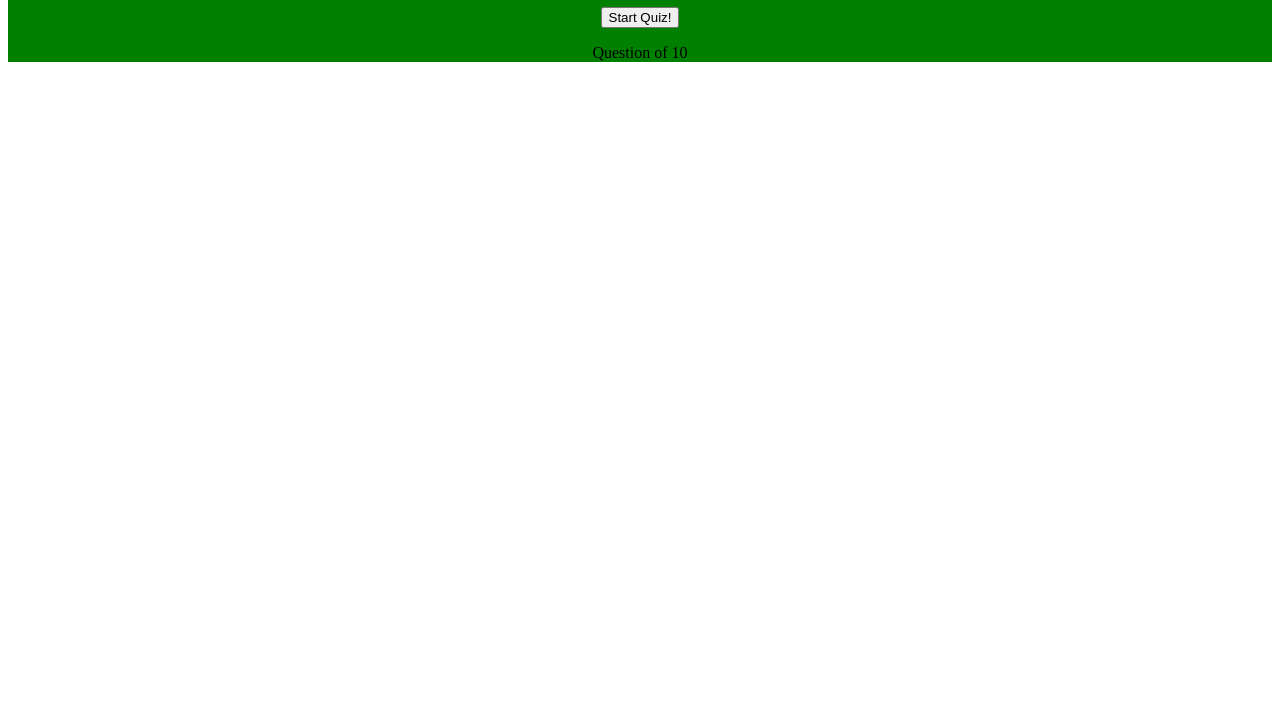
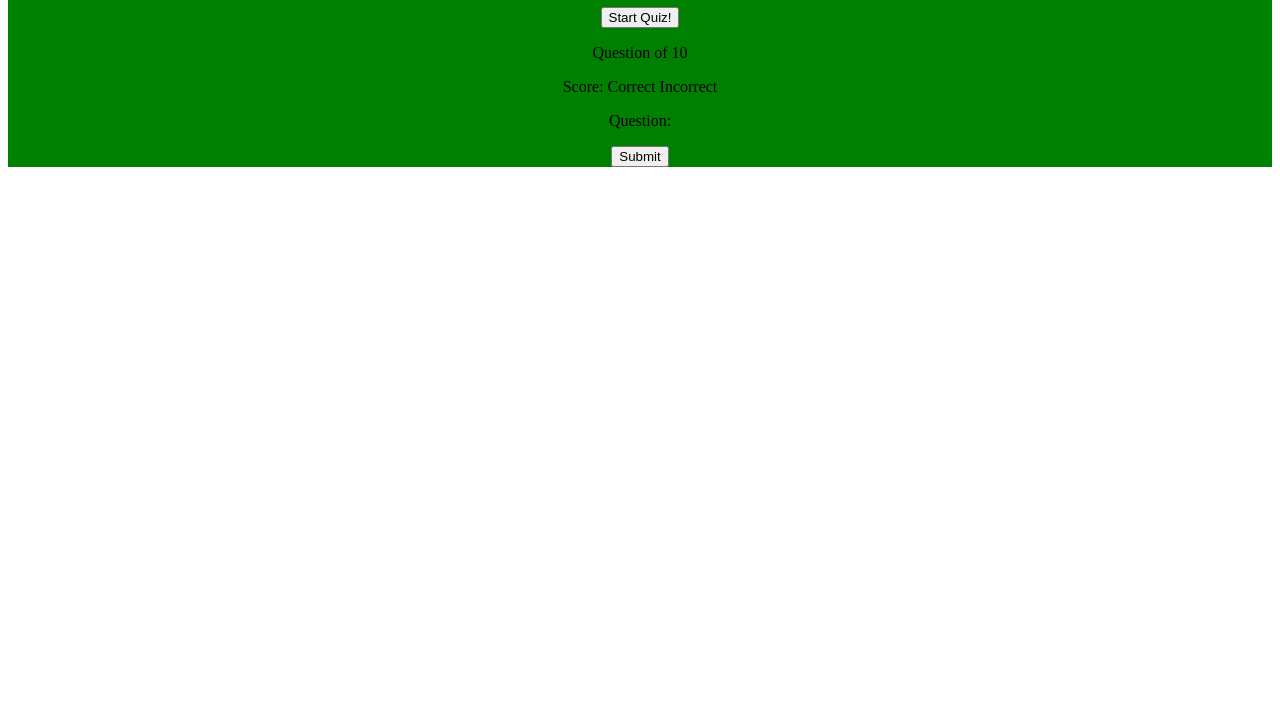
Before and after one commit to patrickford/Quiz-app, a plain HTML site: page index.html in a window 1280 px wide. Shown: the part 73-800 px from the top of the page. Drawn offline with Linux system fonts and the light colour scheme.

Commit message:
added submit button and text

```diff
--- a/index.html
+++ b/index.html
@@ -14,8 +14,11 @@
 
 	<div class="question">
 	<p>Question <span>  </span> of 10 </p>
+	<p>Score:  Correct   Incorrect</p>
+	<p>Question:</p>
+	<button type="button">Submit</button>
+	</div>
 
-	</div>
 
 
 </body>
```
